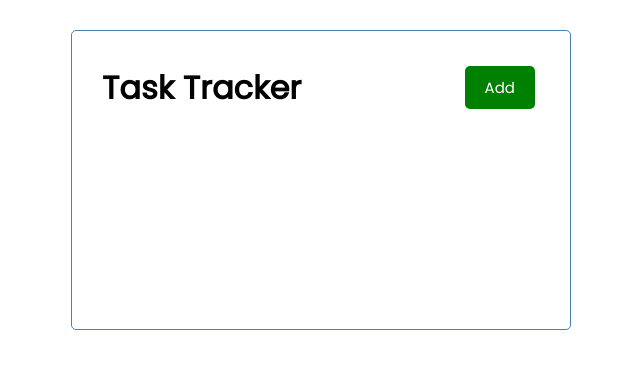
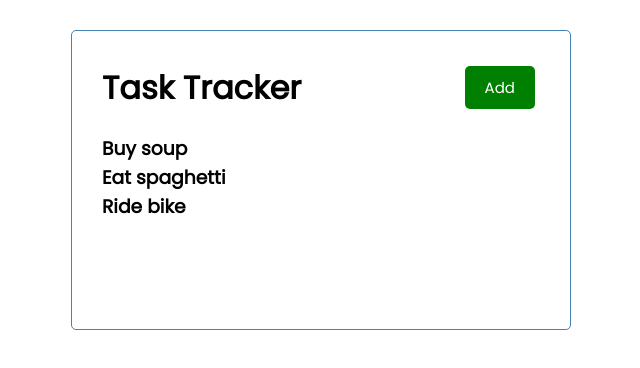
Before and after one commit to s-palmer/react-task-tracker, a React (Create React App) app: page / in a window 1280 px wide. Shown: the top 368 px of the page, without its empty margins (319-959 px from the left). Built offline with nearby package versions, Linux system fonts and the light colour scheme.

Commit message:
Added tasks output function with tasks component

```diff
--- a/src/App.js
+++ b/src/App.js
@@ -1,11 +1,14 @@
 import './App.css';
 import Header from './components/Header'
+import Tasks from './components/Tasks';
+
 
 function App() {
 
   return (
     <div className="container">
       <Header />
+      <Tasks />
     </div>
   );
 }
--- /dev/null
+++ b/src/components/Tasks.js
@@ -0,0 +1,35 @@
+import { useState } from "react";
+
+const Tasks = () => {
+
+  const [tasks, setTasks] = useState([
+    {
+      id: 1,
+      text: "Buy soup",
+      day: "Jan 1st at 1:30pm",
+      reminder: true,
+    },
+    {
+      id: 2,
+      text: "Eat spaghetti",
+      day: "Feb 12th at 2:00pm",
+      reminder: false,
+    },
+    {
+      id: 3,
+      text: "Ride bike",
+      day: "March 22nd at 9:30am",
+      reminder: true,
+    },
+  ]);
+
+  return (
+    <>
+      {tasks.map((task) => (
+        <h3 key={task.id}>{task.text}</h3>
+      ))}
+    </>
+  );
+};
+
+export default Tasks;
```
Also changed, not shown: src/components/Button.js (line endings or trailing spaces), src/components/ReactFetch.js (indentation only).
